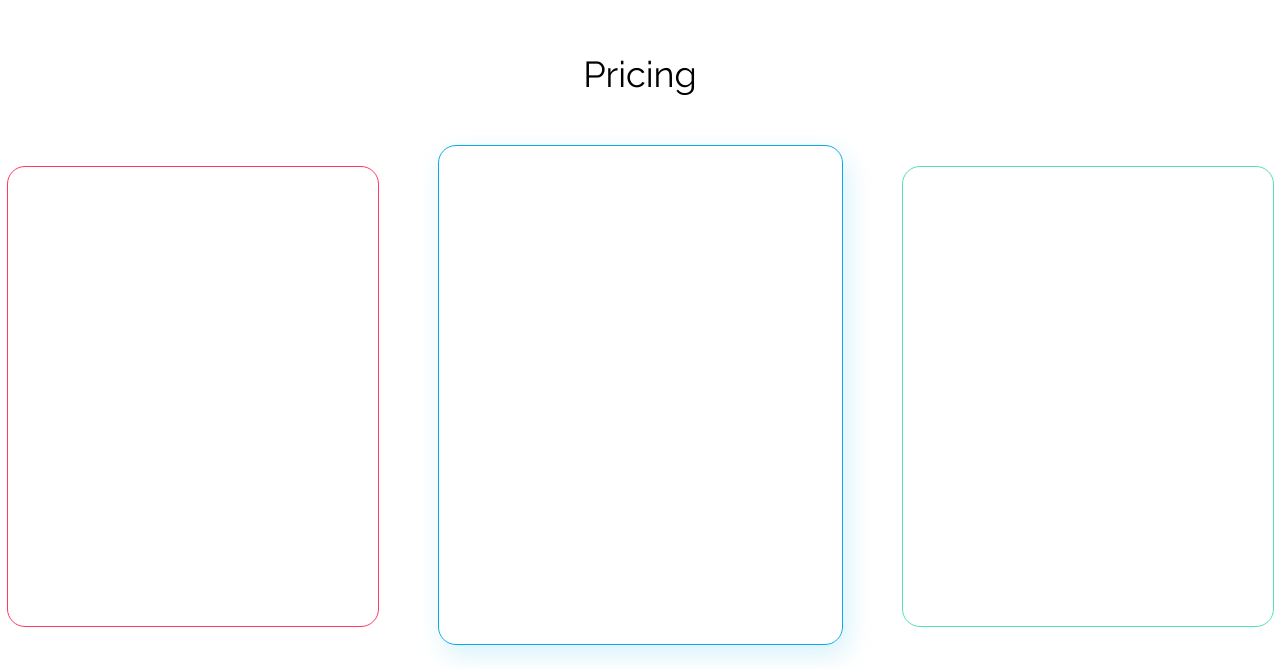
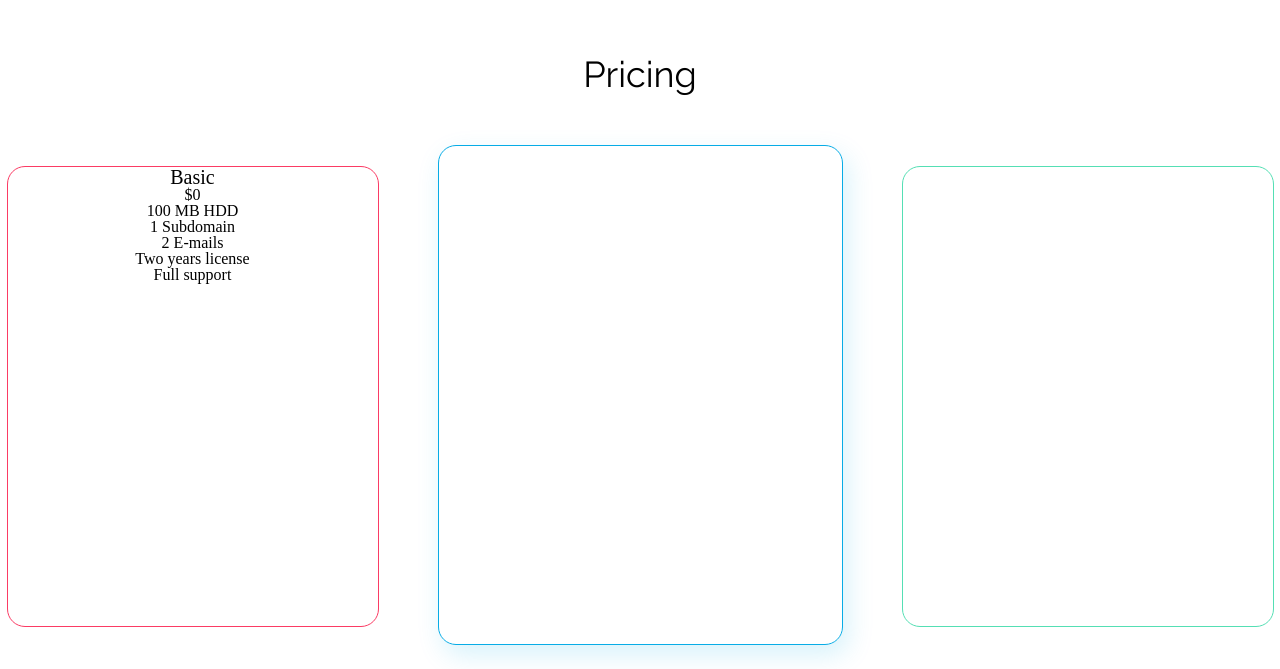
Before and after one commit to Martin-XM/BestShop-Workshop-, a plain HTML site: page index.html in a window 1280 px wide. Shown: the part 2856-3525 px from the top of the page. Drawn offline with nearby package versions, Linux system fonts and the light colour scheme.

Commit message:
Prices Adding Values

```diff
--- a/css/style.css
+++ b/css/style.css
@@ -540,6 +540,13 @@ display: block;
   .prices-tables {
     display: flex;
     gap: 59px;
+
+  }
+
+  .prices-tables h3 {
+    font-family: var(--font-primary) bold;
+    font-size: 20px;
+    ;
   }
   /* TABLE 1 */
 
@@ -550,6 +557,7 @@ display: block;
     border-radius: 18px;
     margin-bottom: 42px;
     margin-top: calc(113px - 42px);
+    text-align: center;
 
   }
 
--- a/index.html
+++ b/index.html
@@ -136,6 +136,18 @@
         <div class="prices-tables--wrapper">
             <div class="prices-tables">
                 <div class="prices-table1">
+                    <h3>Basic</h3>
+                    <p>$0</p>
+                    <ul>
+                        <li>100 MB HDD</li>
+                        <li>1 Subdomain</li>
+                        <li>2 E-mails</li>
+                        <li>Two years license</li>
+                        <li>Full support</li>
+
+
+
+                    </ul>
 
                 </div>
                 <div class="prices-table2">
```
